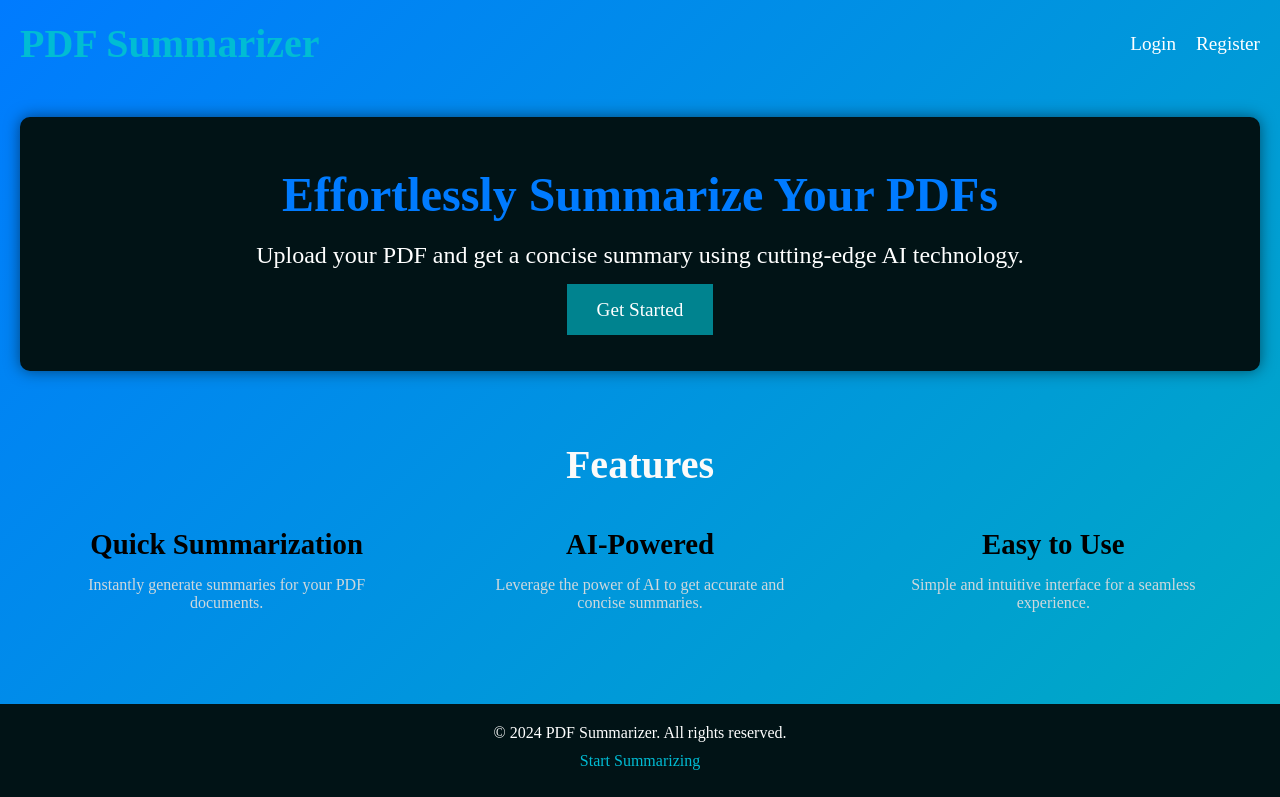
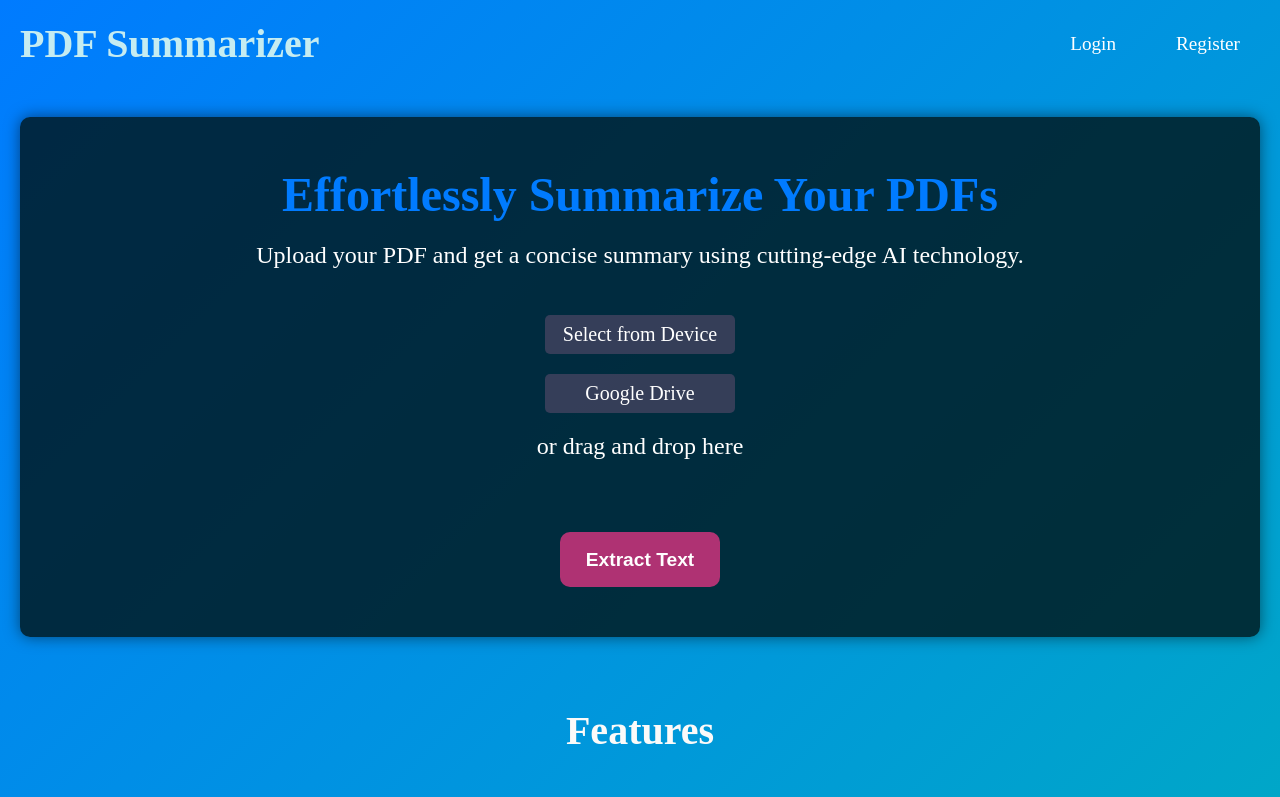
Before and after one commit to sarman12/Summary, a React (Vite) app in the folder Frontend/: page / in a window 1280 px wide. Shown: the top 797 px of the page. Built offline with nearby package versions, Linux system fonts and the light colour scheme.

Commit message:
pdf to text is working

```diff
--- a/Frontend/package.json
+++ b/Frontend/package.json
@@ -11,7 +11,9 @@
   },
   "dependencies": {
     "axios": "^1.7.7",
-    "pdfjs-dist": "^4.6.82",
+    "pdf-lib": "^1.17.1",
+    "pdf-parse": "^1.1.1",
+    "pdfjs-dist": "^2.16.105",
     "react": "^18.3.1",
     "react-dom": "^18.3.1",
     "react-router-dom": "^6.26.1"
--- a/Frontend/src/App.css
+++ b/Frontend/src/App.css
@@ -0,0 +1,4 @@
+body{
+    height: 100%;
+        background: linear-gradient(135deg, #007bff, #00acc1);
+}
--- a/Frontend/src/components/Home/Home.css
+++ b/Frontend/src/components/Home/Home.css
@@ -3,7 +3,6 @@
     flex-direction: column;
     min-height: 100vh;
     color: white;
-    /* background-color: rgb(1, 19, 22); */
 }
 
 .home-header {
@@ -20,7 +19,7 @@
 
 .home-logo {
     font-size: 2.5rem;
-    color: #00bcd4;
+    color: #c5ecf1;
 }
 
 .home-nav-links .nav-link {
@@ -28,11 +27,12 @@
     font-size: 1.2rem;
     color: white;
     text-decoration: none;
+    padding:0.5rem 20px;
     transition: color 0.3s;
 }
 
 .home-nav-links .nav-link:hover {
-    color: #00bcd4;
+    color: black;
 }
 
 .hero-banner {
@@ -40,7 +40,7 @@
     padding: 50px 20px;
     border-radius: 10px;
     text-align: center;
-    background-color: rgb(1, 19, 22);
+    background-color: rgb(1, 19, 22,0.8);
     box-shadow: 0px 0px 15px rgba(0, 0, 0, 0.5);
 }
 
@@ -53,18 +53,42 @@
     font-size: 1.5rem;
     margin-bottom: 30px;
 }
+.drag_drop{
+    /* border:2px red solid; */
+    padding:1rem;
+    margin: 1rem;
+    display: flex;
+    flex-direction: column;
+    gap: 20px;
+}
+.drag_drop div{
+    background-color:rgba(67, 67, 96, 0.8);
+    width: 190px;
+    padding: 8px;
+    border-radius: 5px;
 
+    margin: auto;
+    font-size: 20px;
+    cursor: pointer;
+
+}
+.drag_drop input{
+    width: 250px;
+    margin: auto;
+}
 .hero-button {
-    padding: 15px 30px;
-    background-color: #00838f;
+    margin: 10px;
+    padding: 12px 20px;
+    border: 4px rgb(228, 9, 9) solid;
+    background-color: rgba(255, 255, 255, 0.9);
     color: white;
-    font-size: 1.2rem;
-    text-decoration: none;
-    transition: background-color 0.3s;
+    font-size: 1.1rem;
+    cursor: pointer;
+    transition: background-color 0.3s ease;
 }
 
 .hero-button:hover {
-    background-color: #005662;
+    background-color: #00796b;
 }
 
 .home-content {
@@ -123,3 +147,101 @@
 .footer-link:hover {
     text-decoration: underline;
 }
+
+.extracted-text-section{
+    background-color: rgb(0, 0, 0,0.5);
+    color: rgb(244, 241, 241);
+    overflow-y: scroll;
+    height: fit-content;
+    width: 80%;
+    margin: auto;
+    padding: 2rem;
+
+    line-height:1.2rem;
+    text-align: left;
+    border-radius: 1rem;
+}
+.extracted-text-section::-webkit-scrollbar {
+    display: none;
+}
+.extracted-text-section h3{
+    text-align: center;
+    margin:10px;
+    font-size: 1.5rem;
+    color: #e56186;
+}
+
+
+
+
+.glow-on-hover {
+    margin-top: 10px;
+    width: 160px;
+    height: 55px;
+    border: none;
+    outline: none;
+    color: #fff;
+    cursor: pointer;
+    position: relative;
+    z-index: 0;
+    font-size: 1.2rem;
+    background-color: transparent;
+    font-weight: bold;
+    transition: background-color 0.3s ease, color 0.3s ease;
+}
+
+.glow-on-hover:before {
+    content: '';
+    background: linear-gradient(45deg, #ff0000, #ff7300, #fffb00, #48ff00, #00ffd5, #002bff, #7a00ff, #ff00c8, #ff0000);
+    position: absolute;
+    top: -4px;
+    left: -4px;
+    background-size: 400%;
+    z-index: -1;
+    filter: blur(6px);
+    width: calc(100% + 8px);
+    height: calc(100% + 8px);
+    animation: glowing 15s linear infinite;
+    opacity: 0;
+    transition: opacity 0.4s ease-in-out;
+    border-radius: 10px;
+}
+
+.glow-on-hover:hover:before {
+    opacity: 1;
+}
+
+.glow-on-hover:after {
+    z-index: -1;
+    content: '';
+    position: absolute;
+    width: 100%;
+    height: 100%;
+    background: rgba(250, 54, 139, 0.7);
+    left: 0;
+    top: 0;
+    border-radius: 10px;
+    color: #000;
+}
+
+.glow-on-hover:active {
+    color: #000;
+}
+
+.glow-on-hover:active:before {
+    background: none;
+}
+
+@keyframes glowing {
+    0% {
+        background-position: 0 0;
+    }
+
+    50% {
+        background-position: 400% 0;
+    }
+
+    100% {
+        background-position: 0 0;
+    }
+}
--- a/Frontend/src/components/Home/Home.jsx
+++ b/Frontend/src/components/Home/Home.jsx
@@ -1,7 +1,96 @@
-import React from 'react';
+import React, { useState, useEffect } from 'react';
 import { Link } from 'react-router-dom';
-import './Home.css'
+import * as pdfjsLib from 'pdfjs-dist/build/pdf';
+import './Home.css';
+
 function Home() {
+  const [pdfFile, setPdfFile] = useState(null);
+  const [extractedText, setExtractedText] = useState('');
+  const [device, setDevice] = useState(false);
+  const [loading, setLoading] = useState(false);
+  const [error, setError] = useState('');
+
+  useEffect(() => {
+    pdfjsLib.GlobalWorkerOptions.workerSrc = 'https://cdnjs.cloudflare.com/ajax/libs/pdf.js/2.16.105/pdf.worker.min.js';
+  }, []);
+
+  const handlePdfUpload = (e) => {
+    const file = e.target.files[0];
+    if (file && file.type === 'application/pdf') {
+      setPdfFile(file);
+      setExtractedText(''); // Clear previous text
+      setError(''); // Clear previous errors
+    } else {
+      alert('Please upload a valid PDF file.');
+    }
+  };
+
+  const extractText = async (url) => {
+  setLoading(true); // Start loading
+  setError(''); // Clear previous errors
+
+  try {
+    const pdf = await pdfjsLib.getDocument({ url }).promise;
+    let text = '';
+    const numPages = pdf.numPages;
+
+    for (let i = 1; i <= numPages; i++) {
+      const page = await pdf.getPage(i);
+      const content = await page.getTextContent();
+      let pageText = content.items.map(item => item.str).join(' ');
+
+      // Add some basic formatting for readability
+      pageText = formatText(pageText);
+      text += pageText + '\n';
+    }
+
+    setExtractedText(text);
+  } catch (error) {
+    console.error('Error extracting text: ', error);
+    setError('Failed to extract text. Please check if the PDF is valid and try again.');
+  } finally {
+    setLoading(false); // Stop loading
+  }
+};
+
+// Simple formatter function
+const formatText = (text) => {
+  // Trim extra spaces and add line breaks at double spaces or periods.
+  return text
+    .replace(/\s{2,}/g, '\n') // Break paragraphs on two or more spaces
+    .replace(/([.!?])\s*(?=[A-Z])/g, '$1\n') // Add line breaks after sentences
+    .trim();
+};
+
+
+  const handleExtractText = () => {
+    if (!pdfFile) {
+      alert('Please upload a PDF file first.');
+      return;
+    }
+
+    const fr = new FileReader();
+    fr.readAsDataURL(pdfFile);
+    fr.onload = function () {
+      const result = fr.result;
+      extractText(result);
+    };
+  };
+
+  const handleSaveTextAsFile = () => {
+    const blob = new Blob([extractedText], { type: 'text/plain' });
+    const link = document.createElement('a');
+    link.href = URL.createObjectURL(blob);
+    link.download = 'extracted_text.txt';
+    link.click();
+  };
+
+  const handleClearText = () => {
+    setExtractedText('');
+    setPdfFile(null);
+    setDevice(false);
+  };
+
   return (
     <div className="home-container">
       <header className="home-header">
@@ -15,9 +104,56 @@ function Home() {
         <div className="hero-banner">
           <h2>Effortlessly Summarize Your PDFs</h2>
           <p>Upload your PDF and get a concise summary using cutting-edge AI technology.</p>
-          <Link to="/summarize" className="hero-button">Get Started</Link>
+
+          <div className="drag_drop">
+            {device ? (
+              <input
+                type="file"
+                className="file-input"
+                accept="application/pdf"
+                onChange={handlePdfUpload}
+                aria-label="Upload PDF file"
+              />
+            ) : (
+              <div className="select-device" onClick={() => setDevice(true)} aria-label="Select PDF file from device">
+                Select from Device
+              </div>
+            )}
+            <div>Google Drive</div>
+            <p>or drag and drop here</p>
+          </div>
+
+          {loading && <p>Loading...</p>}
+          {error && <p className="error-message">{error}</p>}
+
+          {extractedText &&
+            <section className="extracted-text-section">
+              <h3>Extracted Text:</h3>
+              <pre style={{ whiteSpace: 'pre-wrap', wordWrap: 'break-word' }}>
+                {extractedText}
+              </pre>
+
+              <button className='glow-on-hover' onClick={handleClearText} disabled={loading}>
+                Clear Text
+              </button>
+            </section>
+            }
+            {!extractedText ? (
+                    <button className="glow-on-hover" onClick={handleExtractText} disabled={loading}>
+                      Extract Text
+                    </button>
+                  ) : (
+                    // <button className='hero-button' onClick={handleSaveTextAsFile} disabled={loading}>
+                    //   Download
+                    // </button>
+                    <button class="glow-on-hover" onClick={handleSaveTextAsFile} disabled={loading} type="button">Download</button>
+
+                  )}
+
+
         </div>
       </header>
+
       <main className="home-content">
         <section className="features">
           <h2>Features</h2>
@@ -37,6 +173,7 @@ function Home() {
           </div>
         </section>
       </main>
+
       <footer className="home-footer">
         <p>© 2024 PDF Summarizer. All rights reserved.</p>
         <p><Link to="/summarize" className="footer-link">Start Summarizing</Link></p>
--- a/Frontend/src/components/Summerize/Summerize.jsx
+++ b/Frontend/src/components/Summerize/Summerize.jsx
@@ -1,32 +1,10 @@
 import React, { useState } from 'react';
-// import { pdfjs } from 'pdfjs-dist';
 import './Summarize.css';
 function Summerize() {
 
 
   return (
     <div className="summarize-container">
-      <div className="summarize-content">
-        <h2>Summarize PDF</h2>
-        <div className="input-group">
-          <label htmlFor="pdf-upload">Upload PDF</label>
-          <input
-            type="file"
-            id="pdf-upload"
-            accept="application/pdf"
-            onChange={handleFileChange}
-          />
-        </div>
-        <button  className="summarize-btn">
-          Summarize
-        </button>
-        {summary && (
-          <div className="summary-output">
-            <h3>Summary</h3>
-            {/* <p>{summary}</p> */}
-          </div>
-        )}
-      </div>
     </div>
   );
 }
--- a/Frontend/src/index.css
+++ b/Frontend/src/index.css
@@ -6,6 +6,4 @@
 
 body,
 html {
-  height: 100%;
-    background: linear-gradient(135deg, #007bff, #00acc1);
 }
```
Also changed, not shown: 2 other files (tests, documents, lock files or other folders).
